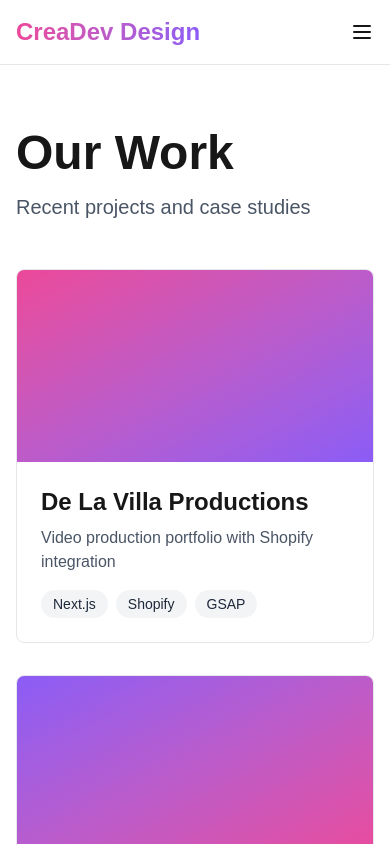
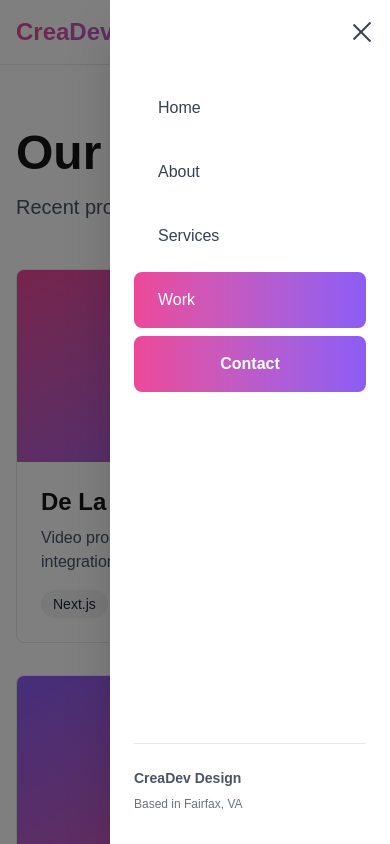
Before and after one commit to yaserhdev/creadev-design, a Next.js app: page /work in a window 390 px wide. Both pictures are taken after a click on the button "Toggle menu". Shown: the top 844 px of the page. Built offline with nearby package versions, Linux system fonts and the light colour scheme.

Commit message:
Added mobile menu

```diff
--- a/components/layout/Header.tsx
+++ b/components/layout/Header.tsx
@@ -1,8 +1,9 @@
 import Link from 'next/link';
+import MobileMenu from './MobileMenu';
 
 export default function Header() {
   return (
-    <header className="border-b border-gray-200 bg-white">
+    <header className="border-b border-gray-200 bg-white sticky top-0 z-50">
       <div className="container mx-auto px-4">
         <div className="flex items-center justify-between h-16">
           {/* Logo */}
@@ -12,7 +13,7 @@ export default function Header() {
             </span>
           </Link>
 
-          {/* Navigation */}
+          {/* Desktop Navigation */}
           <nav className="hidden md:flex items-center gap-8">
             <Link
               href="/"
@@ -46,12 +47,8 @@ export default function Header() {
             </Link>
           </nav>
 
-          {/* Mobile menu button - we'll add functionality later */}
-          <button className="md:hidden">
-            <svg className="w-6 h-6" fill="none" stroke="currentColor" viewBox="0 0 24 24">
-              <path strokeLinecap="round" strokeLinejoin="round" strokeWidth={2} d="M4 6h16M4 12h16M4 18h16" />
-            </svg>
-          </button>
+          {/* Mobile Menu */}
+          <MobileMenu />
         </div>
       </div>
     </header>
--- /dev/null
+++ b/components/layout/MobileMenu.tsx
@@ -0,0 +1,174 @@
+'use client';
+
+import { useState, useEffect } from 'react';
+import Link from 'next/link';
+import { usePathname } from 'next/navigation';
+import { motion, AnimatePresence } from 'framer-motion';
+
+export default function MobileMenu() {
+  const [isOpen, setIsOpen] = useState(false);
+  const pathname = usePathname();
+
+  // Close menu when route changes
+  useEffect(() => {
+    setIsOpen(false);
+  }, [pathname]);
+
+  // Close menu on ESC key
+  useEffect(() => {
+    const handleEscape = (e: KeyboardEvent) => {
+      if (e.key === 'Escape') setIsOpen(false);
+    };
+
+    if (isOpen) {
+      document.addEventListener('keydown', handleEscape);
+      // Prevent body scroll when menu is open
+      document.body.style.overflow = 'hidden';
+    }
+
+    return () => {
+      document.removeEventListener('keydown', handleEscape);
+      document.body.style.overflow = 'unset';
+    };
+  }, [isOpen]);
+
+  const navLinks = [
+    { href: '/', label: 'Home' },
+    { href: '/about', label: 'About' },
+    { href: '/services', label: 'Services' },
+    { href: '/work', label: 'Work' },
+    { href: '/contact', label: 'Contact' },
+  ];
+
+  return (
+    <>
+      {/* Hamburger Button */}
+      <button
+        onClick={() => setIsOpen(!isOpen)}
+        className="md:hidden relative z-50 p-2 -mr-2"
+        aria-label="Toggle menu"
+        aria-expanded={isOpen}
+      >
+        <div className="w-6 h-5 flex flex-col justify-between">
+          {/* Top Line */}
+          <motion.span
+            animate={{
+              rotate: isOpen ? 45 : 0,
+              y: isOpen ? 10 : 0,
+            }}
+            transition={{ duration: 0.3, ease: [0.22, 1, 0.36, 1] }}
+            className="w-full h-0.5 bg-gray-700 origin-center"
+          />
+
+          {/* Middle Line */}
+          <motion.span
+            animate={{
+              opacity: isOpen ? 0 : 1,
+              x: isOpen ? -10 : 0,
+            }}
+            transition={{ duration: 0.2 }}
+            className="w-full h-0.5 bg-gray-700"
+          />
+
+          {/* Bottom Line */}
+          <motion.span
+            animate={{
+              rotate: isOpen ? -45 : 0,
+              y: isOpen ? -10 : 0,
+            }}
+            transition={{ duration: 0.3, ease: [0.22, 1, 0.36, 1] }}
+            className="w-full h-0.5 bg-gray-700 origin-center"
+          />
+        </div>
+      </button>
+
+      {/* Menu Overlay & Panel */}
+      <AnimatePresence>
+        {isOpen && (
+          <>
+            {/* Backdrop */}
+            <motion.div
+              initial={{ opacity: 0 }}
+              animate={{ opacity: 1 }}
+              exit={{ opacity: 0 }}
+              transition={{ duration: 0.2 }}
+              onClick={() => setIsOpen(false)}
+              className="fixed inset-0 bg-black/50 z-40 md:hidden"
+            />
+
+            {/* Menu Panel */}
+            <motion.nav
+              initial={{ x: '100%' }}
+              animate={{ x: 0 }}
+              exit={{ x: '100%' }}
+              transition={{
+                type: 'spring',
+                damping: 30,
+                stiffness: 300
+              }}
+              className="fixed top-0 right-0 bottom-0 w-[280px] bg-white shadow-2xl z-40 md:hidden"
+            >
+              {/* Menu Content */}
+              <div className="flex flex-col h-full pt-20 pb-8 px-6">
+                {/* Navigation Links */}
+                <div className="flex-1 space-y-2">
+                  {navLinks.map((link, index) => {
+                    const isActive = pathname === link.href;
+                    const isContact = link.label === 'Contact';
+
+                    return (
+                      <motion.div
+                        key={link.href}
+                        initial={{ opacity: 0, x: 20 }}
+                        animate={{ opacity: 1, x: 0 }}
+                        transition={{
+                          delay: index * 0.1,
+                          duration: 0.3
+                        }}
+                      >
+                        {isContact ? (
+                          <Link
+                            href={link.href}
+                            className="block px-6 py-4 text-center bg-gradient-to-r from-brand-pink to-brand-purple text-white rounded-lg font-semibold hover:opacity-90 transition-opacity"
+                          >
+                            {link.label}
+                          </Link>
+                        ) : (
+                          <Link
+                            href={link.href}
+                            className={`block px-6 py-4 rounded-lg font-medium transition-all ${
+                              isActive
+                                ? 'bg-gradient-to-r from-brand-pink to-brand-purple text-white'
+                                : 'text-gray-700 hover:bg-purple-50 hover:text-brand-purple'
+                            }`}
+                          >
+                            {link.label}
+                          </Link>
+                        )}
+                      </motion.div>
+                    );
+                  })}
+                </div>
+
+                {/* Footer Info */}
+                <motion.div
+                  initial={{ opacity: 0 }}
+                  animate={{ opacity: 1 }}
+                  transition={{ delay: 0.5 }}
+                  className="pt-6 border-t border-gray-200"
+                >
+                  <p className="text-sm text-gray-600 mb-2">
+                    <span className="font-semibold">CreaDev Design</span>
+                  </p>
+                  <p className="text-xs text-gray-500">
+                    Based in Fairfax, VA
+                  </p>
+                </motion.div>
+              </div>
+            </motion.nav>
+          </>
+        )}
+      </AnimatePresence>
+    </>
+  );
+}
```
